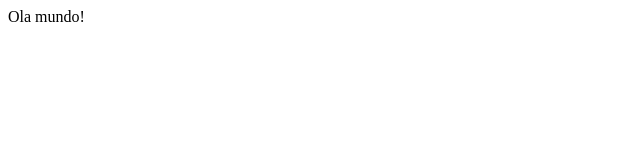
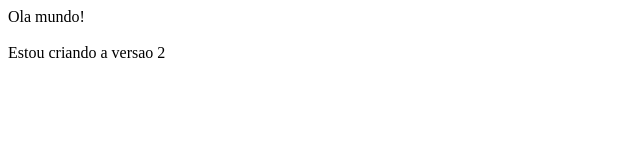
Before and after one commit to felipe1591/exercicio, a plain HTML site: page index.html in a window 1280 px wide. Shown: the whole page, without its empty margins (0-640 px from the left). Drawn offline with Linux system fonts and the light colour scheme.

Commit message:
criando a versao 2

```diff
--- a/index.html
+++ b/index.html
@@ -5,6 +5,6 @@
 <title>Projeto Novo</title>
 </head>
 <body>
-Ola mundo!
+Ola mundo!<br><br>Estou criando a versao 2
 </body>
 </html>
```
